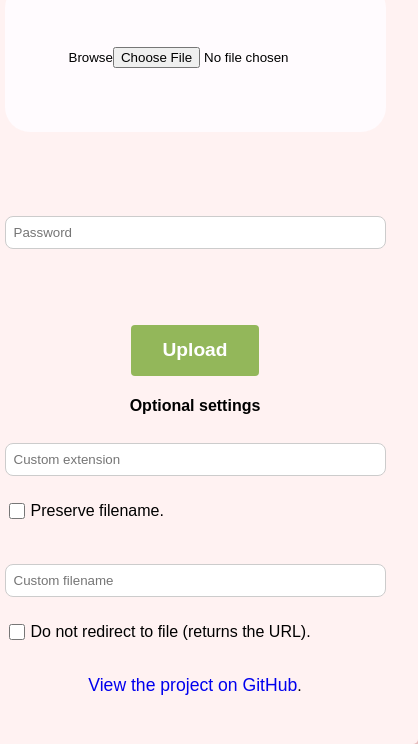
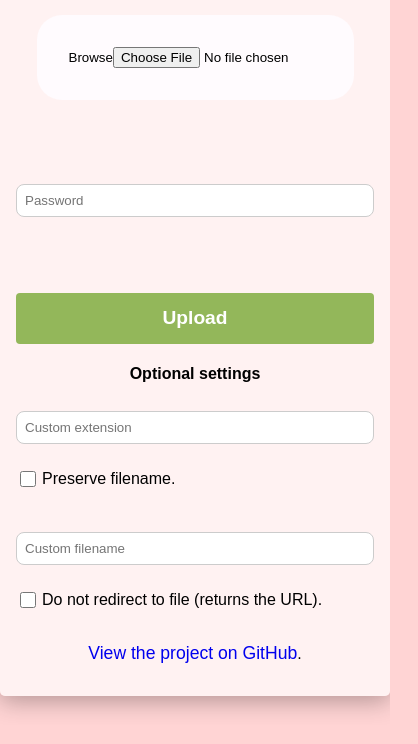
Before and after one commit to welpo/chu, a plain HTML site: page index.html in a window 390 px wide. Shown: the part 119-863 px from the top of the page, 418 px wide, since content can reach past the window. Drawn offline with Linux system fonts and the light colour scheme.

Commit message:
📱 style: make design responsive

```diff
--- a/index.html
+++ b/index.html
@@ -72,7 +72,7 @@
             margin-right: 6px;
         }
 
-        label > span {
+        label>span {
             margin-left: 10px;
         }
 
@@ -103,6 +103,20 @@
         .github-link a {
             font-size: 1.1rem;
             text-decoration: none;
+        }
+
+        @media screen and (max-width: 600px) {
+            .container {
+                padding: 1rem;
+            }
+
+            input[type="submit"] {
+                width: 100%;
+            }
+
+            input[type="file"] {
+                padding: 2rem;
+            }
         }
 
     </style>
@@ -142,7 +156,8 @@
             <h4>Optional settings</h4>
             <input type="text" name="custom_extension" placeholder="Custom extension"><br>
             <label for="preserve_filename">
-                <input type="checkbox" name="preserve_filename" id="preserve_filename" value="1" onchange="toggleCustomFilename()">
+                <input type="checkbox" name="preserve_filename" id="preserve_filename" value="1"
+                    onchange="toggleCustomFilename()">
                 Preserve filename.
             </label>
             <br><br>
```
